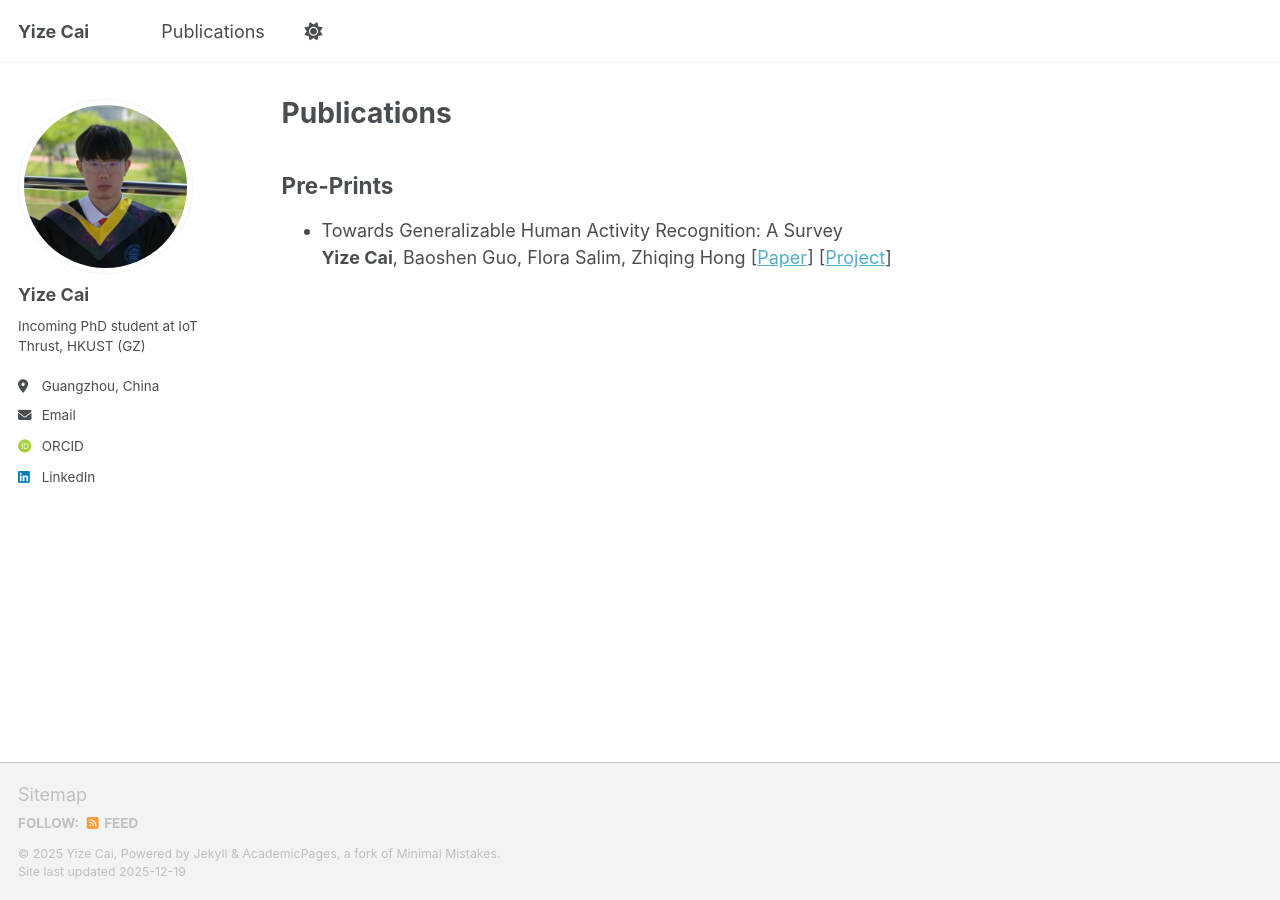
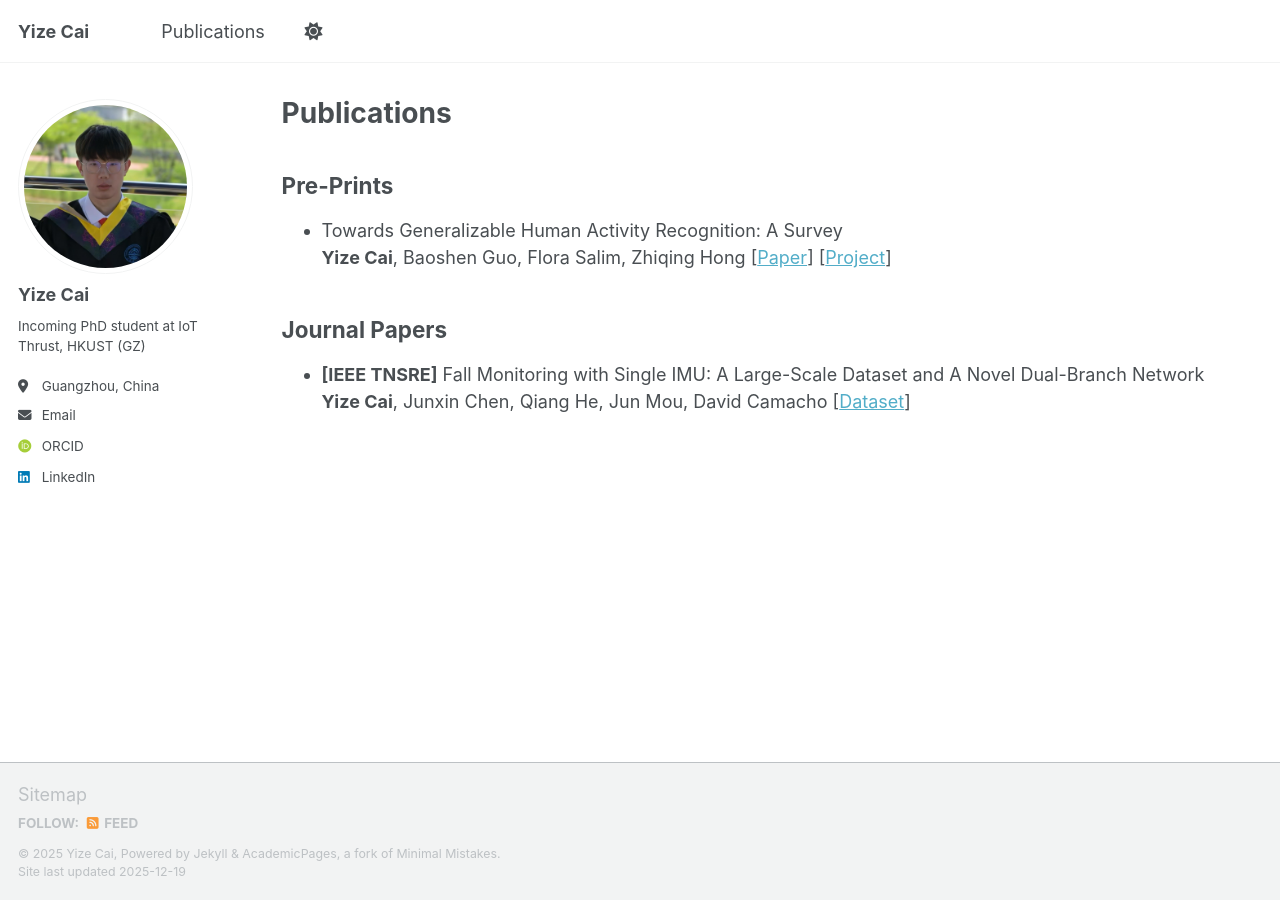
Before and after one commit to saiketa/saiketa.github.io, a Jekyll site: the page built from _pages/publications.md, in a window 1280 px wide. Built offline with Jekyll 4.4.1, drawn with Linux system fonts in a browser that asks for light colours; some web fonts are replaced; a script bundle is joined from its source files by our own code; library files that are not in the unit come from our copies.

Commit message:
Update publications.md

```diff
--- a/_pages/publications.md
+++ b/_pages/publications.md
@@ -14,3 +14,9 @@ author_profile: true
 - Towards Generalizable Human Activity Recognition: A Survey<br>
 **Yize Cai**, Baoshen Guo, Flora Salim, Zhiqing Hong
 [[Paper](https://arxiv.org/abs/2508.12213)] [[Project](https://github.com/rh20624/Awesome-IMU-Sensing)]
+
+## Journal Papers
+
+- **[IEEE TNSRE]** Fall Monitoring with Single IMU: A Large-Scale Dataset and A Novel Dual-Branch Network<br>
+**Yize Cai**, Junxin Chen, Qiang He, Jun Mou, David Camacho
+[[Dataset](https://zenodo.org/records/17552449)]
```
